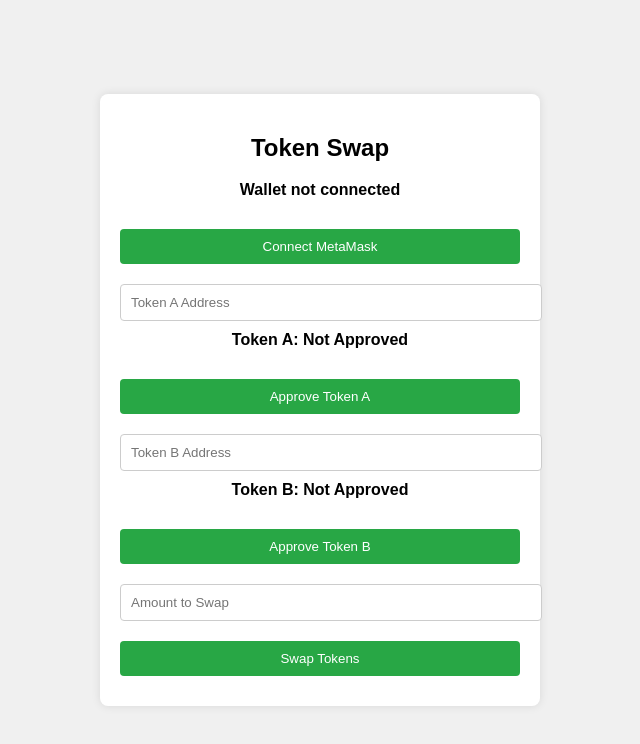
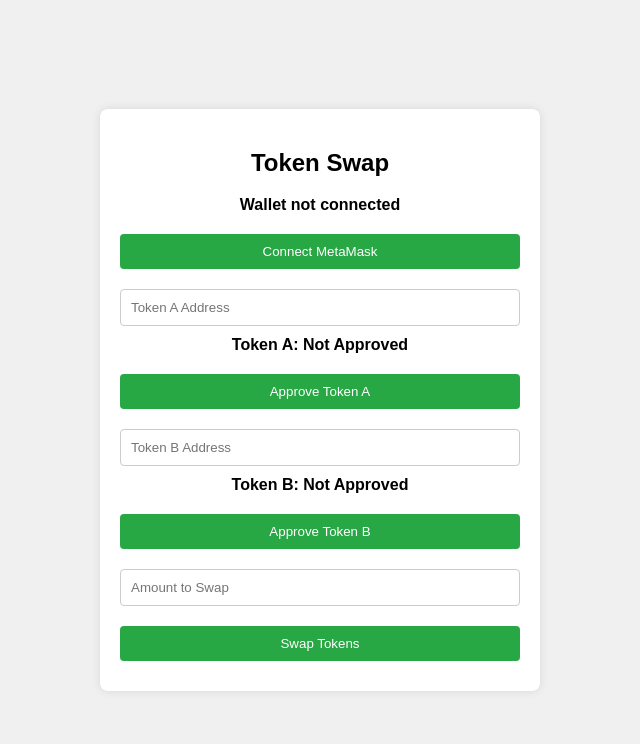
Before and after one commit to thanhtranss/testtt, a plain HTML site: page index.html in a window 1280 px wide. Shown: the whole page, without its empty margins (320-960 px from the left). Drawn offline with Linux system fonts and the light colour scheme.

Commit message:
Update index.html

```diff
--- a/index.html
+++ b/index.html
@@ -28,12 +28,14 @@
             margin: 10px 0;
             border-radius: 4px;
             border: 1px solid #ccc;
+            box-sizing: border-box; /* Đảm bảo padding không làm vượt kích thước */
         }
         button {
             background-color: #28a745;
             color: white;
             border: none;
             cursor: pointer;
+            display: block; /* Đảm bảo nút luôn hiển thị */
         }
         button:hover {
             background-color: #218838;
@@ -51,10 +53,10 @@
         <button id="connectWallet">Connect MetaMask</button>
         <input id="tokenA" type="text" placeholder="Token A Address">
         <div id="approvalStatusA">Token A: Not Approved</div>
-        <button onclick="approveToken('tokenA', 'approvalStatusA')">Approve Token A</button>
+        <button id="approveTokenA" onclick="approveToken('tokenA', 'approvalStatusA')">Approve Token A</button>
         <input id="tokenB" type="text" placeholder="Token B Address">
         <div id="approvalStatusB">Token B: Not Approved</div>
-        <button onclick="approveToken('tokenB', 'approvalStatusB')">Approve Token B</button>
+        <button id="approveTokenB" onclick="approveToken('tokenB', 'approvalStatusB')">Approve Token B</button>
         <input id="amount" type="number" placeholder="Amount to Swap">
         <button onclick="swapTokens()">Swap Tokens</button>
     </div>
@@ -242,6 +244,18 @@
                 alert("Swap failed. Check console for details.");
             }
         }
+
+        // Kiểm tra hiển thị nút khi tải trang
+        window.onload = function() {
+            const approveButtonA = document.getElementById("approveTokenA");
+            const approveButtonB = document.getElementById("approveTokenB");
+            if (approveButtonA && approveButtonB) {
+                approveButtonA.style.display = "block";
+                approveButtonB.style.display = "block";
+            } else {
+                console.error("Approve buttons not found in DOM");
+            }
+        };
     </script>
 </body>
 </html>
```
